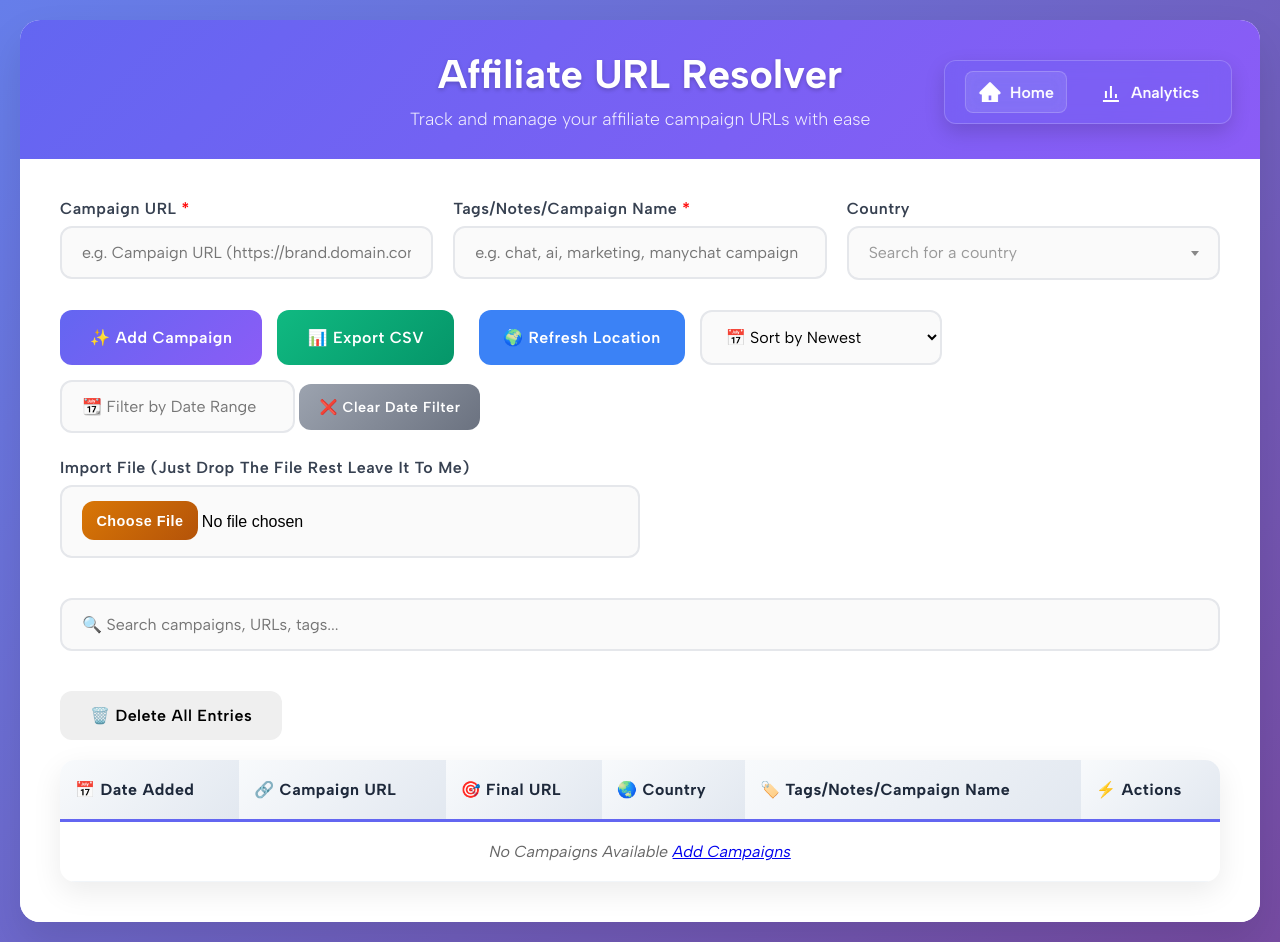
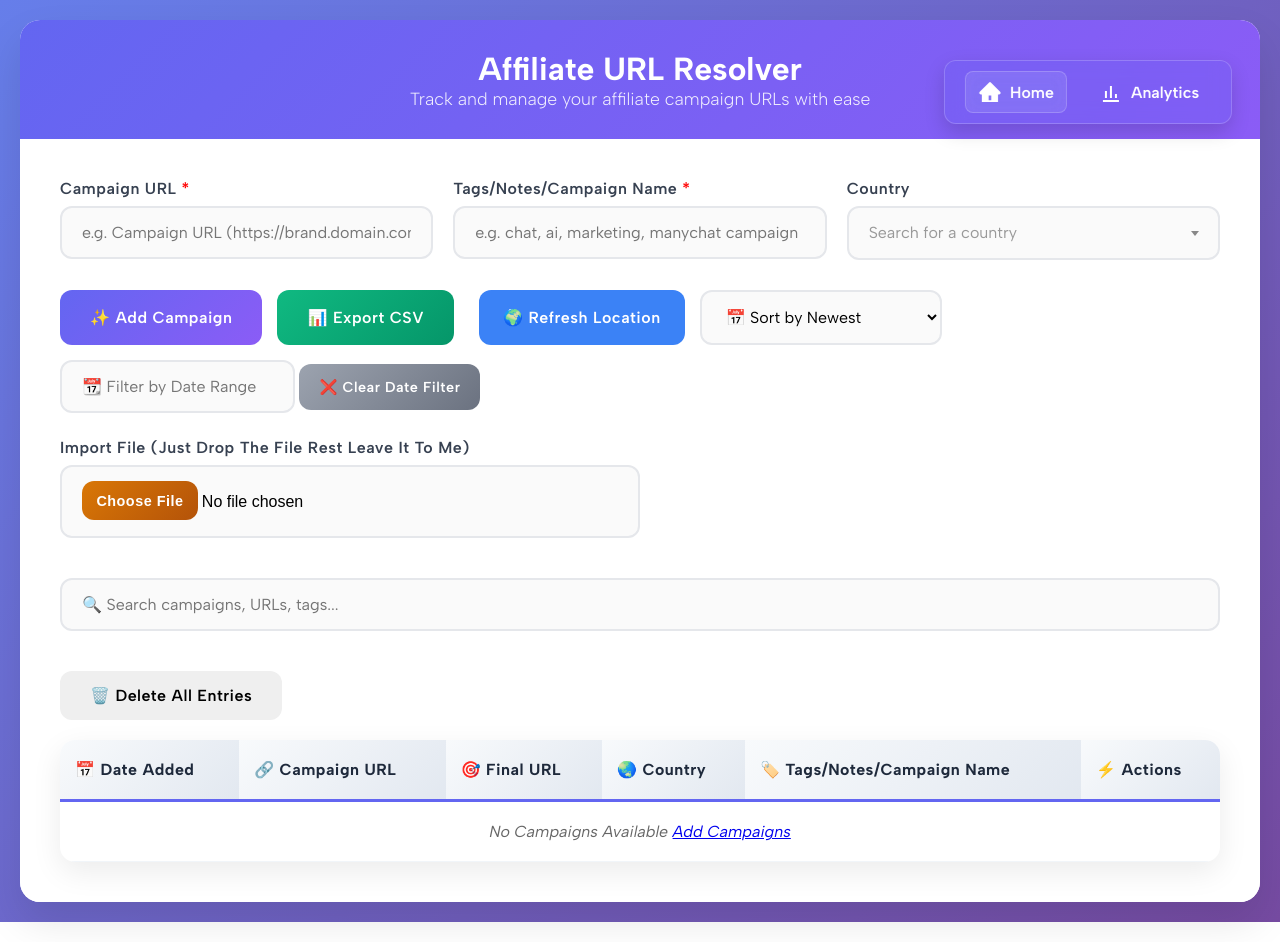
Before and after one commit to thequick10/TraceToEnd, a website: page public/index.html in a window 1280 px wide. Drawn offline with nearby package versions, Linux system fonts and the light colour scheme.

Commit message:
update index

```diff
--- a/public/index.html
+++ b/public/index.html
@@ -25,12 +25,12 @@
     <link rel="stylesheet" href="style.css" />
     <!-- Support xlsx -->
     <script src="https://cdn.jsdelivr.net/npm/xlsx/dist/xlsx.full.min.js"></script>
-    <title>Affiliate URL Resolver - By Rupesh Shah</title>
+    <title>URL TraceToEnd</title>
   </head>
   <body>
     <div class="container">
       <div class="header">
-        <h2>Affiliate URL Resolver</h2>
+        <h1>Affiliate URL Resolver</h1>
         <p class="subtitle">
           Track and manage your affiliate campaign URLs with ease
         </p>
```
